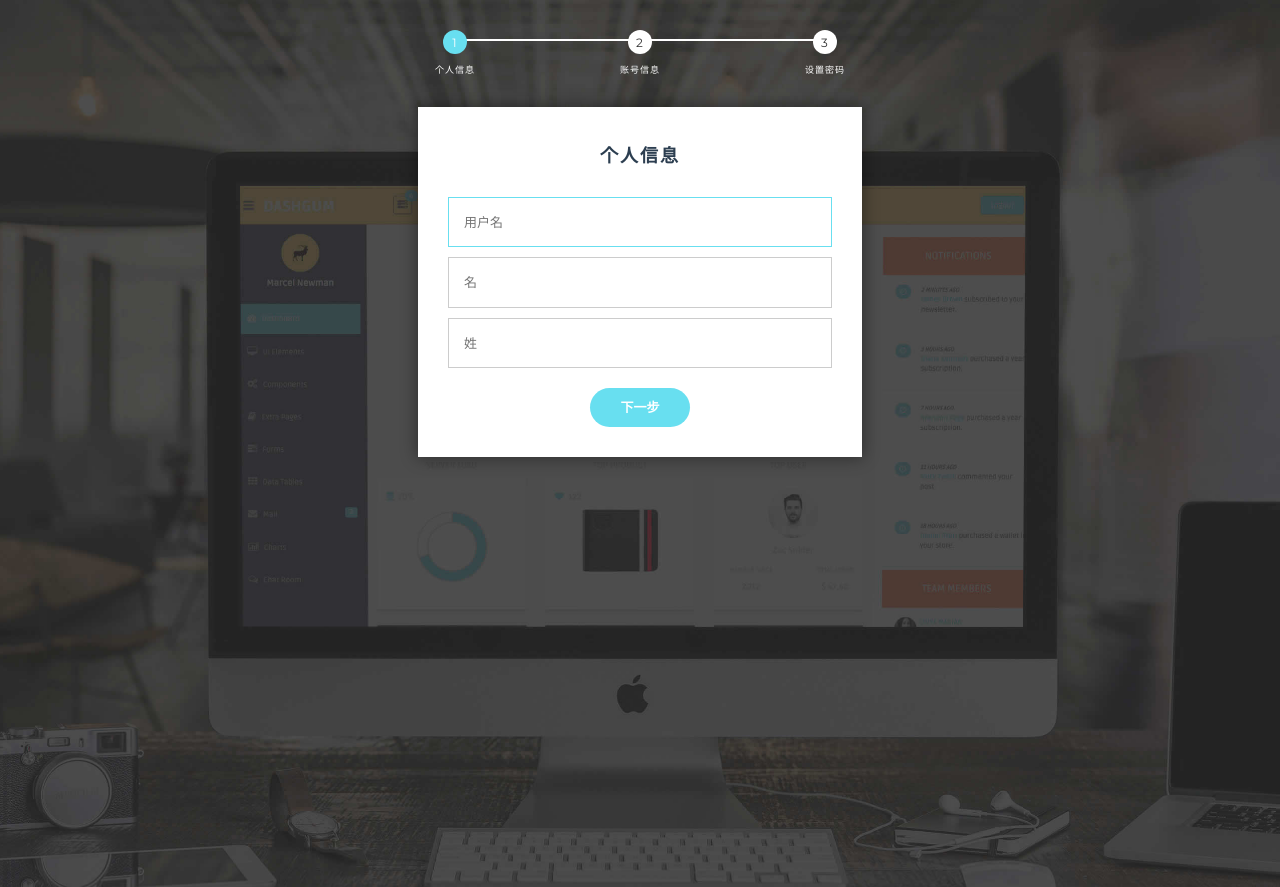
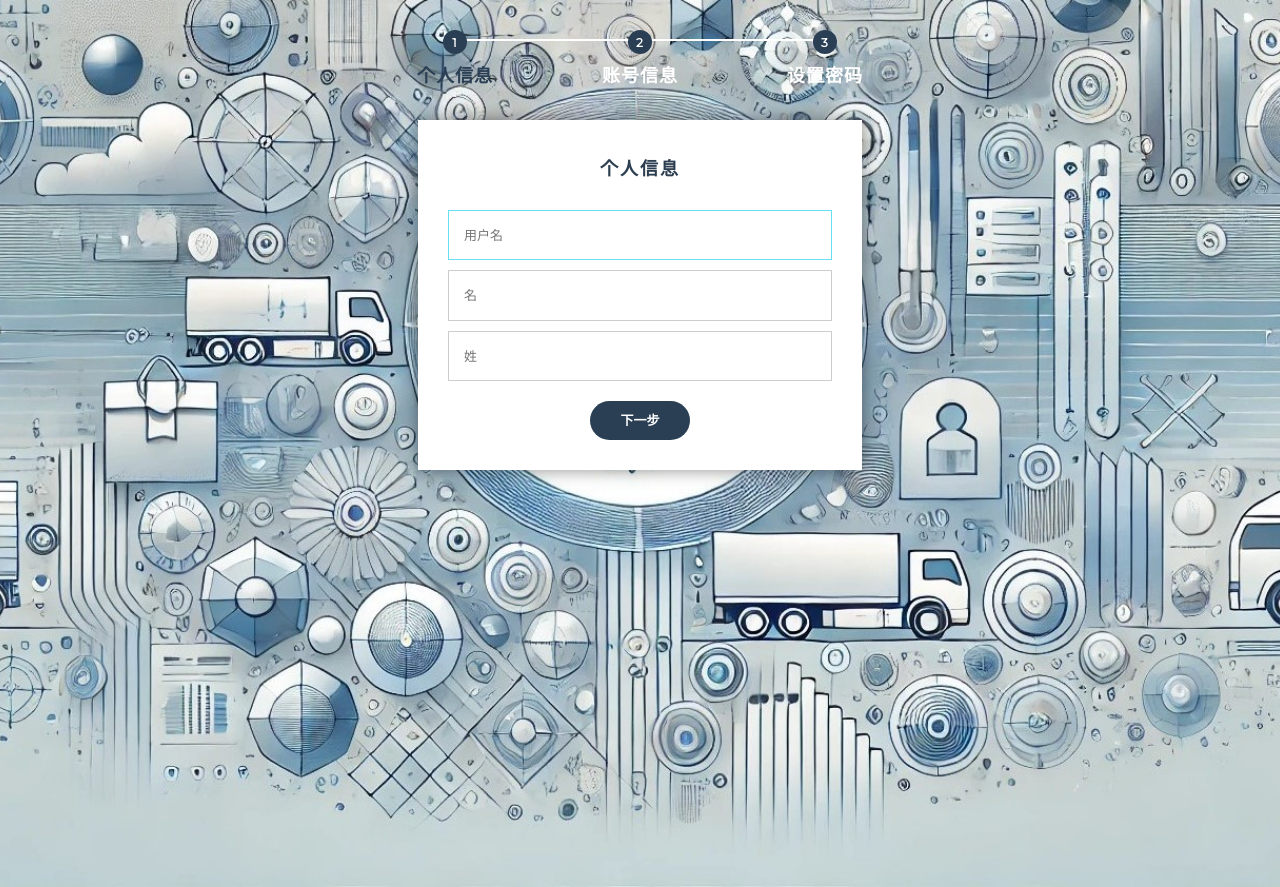
Before and after one commit to tantansir/2024-ERP-Material-Management-System-Design, a Django app: page /mm/register/ in a window 1280 px wide. Run offline with Django 4.2, Linux system fonts and the light colour scheme; some libraries are stand-ins or nearby versions.

Commit message:
修改登录、注册、主页的前端

```diff
--- a/MM/templates/user/register.html
+++ b/MM/templates/user/register.html
@@ -26,6 +26,45 @@
       <script src="https://oss.maxcdn.com/libs/html5shiv/3.7.0/html5shiv.js"></script>
       <script src="https://oss.maxcdn.com/libs/respond.js/1.4.2/respond.min.js"></script>
     <![endif]-->
+
+    <style>
+        .action-button {
+            background-color: #2a3f54 !important; /* 深蓝色背景 */
+            border: none;
+            color: #ffffff; /* 白色文本 */
+        }
+
+        #progressbar li.active:before,
+        #progressbar li:before {
+            background: #2a3f54; /* 深蓝色圆球 */
+            color: #ffffff; /* 白色文本 */
+        }
+
+        #progressbar li.active {
+            color: #2a3f54 !important; /* 深蓝色文本 */
+        }
+
+        /* 字体加大 */
+        #progressbar li {
+            font-size: 18px; /* 增大字体 */
+            font-weight: bold; /* 字体加粗 */
+        }
+
+        /* 修改圆球色块之间连线的初始颜色为白色 */
+        #progressbar li:after {
+            background: #ffffff; /* 初始为白色 */
+        }
+
+        /* 激活状态下变为深蓝色 */
+        #progressbar li.active:after {
+            background: #2a3f54; /* 深蓝色进度条 */
+        }
+
+
+
+
+    </style>
+
   </head>
 
   <body>
@@ -84,20 +123,20 @@
                 <input type="password" name="password2" placeholder="再次输入密码" id="repw" onkeyup="checkpassword()">
                 <select name="question1" class="form-control">
                   <option>请选择验证问题</option>
-                  <option>我的生日是？</option>
+                  <option>我出生在哪个城市？</option>
+                  <option>我最喜欢的运动是？</option>
                   <option>我最喜欢的颜色是？</option>
-                  <option>我最喜欢的运动是？</option>
                   <option>我最喜欢的歌曲是？</option>
-                  <option>我最喜欢的菜是？</option>
+                  <option>我最喜欢的食物是？</option>
                 </select>
                 <input type="text" name="answer1" placeholder="答案1" style="margin-top:8px">
                 <select name="question2" class="form-control">
                   <option>请选择验证问题</option>
-                  <option>我的生日是？</option>
+                  <option>我出生在哪个城市？</option>
+                  <option>我最喜欢的运动是？</option>
                   <option>我最喜欢的颜色是？</option>
-                  <option>我最喜欢的运动是？</option>
                   <option>我最喜欢的歌曲是？</option>
-                  <option>我最喜欢的菜是？</option>
+                  <option>我最喜欢的食物是？</option>
                 </select>
                 <input type="text" name="answer2" placeholder="答案2" style="margin-top:8px">
                 <input type="button" name="previous" class="previous action-button-previous" value="上一步"/>
@@ -125,7 +164,7 @@
     <!--BACKSTRETCH-->
     <script type="text/javascript" src="{% static 'assets/js/jquery.backstretch.min.js' %}"></script>
     <script>
-        $.backstretch("{% static 'assets/img/login-bg.jpg' %}", {speed: 500});
+        $.backstretch("{% static 'assets/img/12345.jpg' %}", {speed: 500});
     </script>
 
     <script src="{% static 'assets/js/jquery.easing.min.js' %}"></script>
--- a/MM/views/user.py
+++ b/MM/views/user.py
@@ -3,6 +3,8 @@ from django.http import HttpRequest, HttpResponse, HttpResponseRedirect
 from django.urls import reverse
 from django.contrib import auth, messages
 from django.contrib.auth.decorators import login_required
+import re
+from django.shortcuts import redirect
 
 from ..models import EUser
 
@@ -36,6 +38,7 @@ def login(request: HttpRequest) -> HttpResponse:
                 context={'message': message}
             )
 
+
 def register(request: HttpRequest) -> HttpResponse:
     if request.method == 'GET':
         return render(
@@ -58,11 +61,29 @@ def register(request: HttpRequest) -> HttpResponse:
         answer2 = post.get('answer2')
 
         message = None
-        if (username=='' or password=='' or password1=='' or email=='' or sector=='' or phone=='' or
-            question1=='' or question2=='' or answer1=='' or answer2==''):
+
+        # 检查是否有空字段
+        if (username == '' or password == '' or password1 == '' or email == '' or sector == '' or phone == '' or
+                question1 == '' or question2 == '' or answer1 == '' or answer2 == ''):
             message = "部分字段为空"
+
+        # 检查密码是否包含字母和数字
+        elif not (re.search(r'[A-Za-z]', password) and re.search(r'[0-9]', password)):
+            message = "密码必须同时包含字母和数字"
+
+        # 检查电话是否为11位数字
+        elif not re.match(r'^\d{11}$', phone):
+            message = "电话必须为11位数字"
+
+        # 检查邮箱格式是否正确
+        elif not re.match(r'^[\w\.-]+@[\w\.-]+\.\w+$', email):
+            message = "邮箱格式不正确"
+
+        # 检查两次密码是否一致
         elif password != password1:
             message = "两次输入的密码不一致"
+
+        # 检查邮箱是否已经注册
         else:
             queryset = EUser.objects.filter(email__exact=email)
             if len(queryset) > 0:
@@ -79,19 +100,17 @@ def register(request: HttpRequest) -> HttpResponse:
                 sector=sector,
                 phone=phone,
                 email=email,
-                question1=question1,question2=question2,
-                answer1=answer1,answer2=answer2,
+                question1=question1, question2=question2,
+                answer1=answer1, answer2=answer2,
             )
             euser.set_password(password)
             euser.save()
             messages.success(request=request, message="用户创建成功！")
             return HttpResponseRedirect(reverse('MM:login'))
         else:
-            return render(
-            request=request,
-            template_name='../templates/user/register.html',
-            context={"message": message}
-        )
+            messages.error(request, message)
+            return redirect('MM:register')
+
 
 @login_required
 def home(request):
```
Also changed, not shown: MM/templates/user/index.html (+12 -12 lines), MM/templates/user/login.html (+18 -1 lines), MM/static/assets/img/12345.jpg (added).
